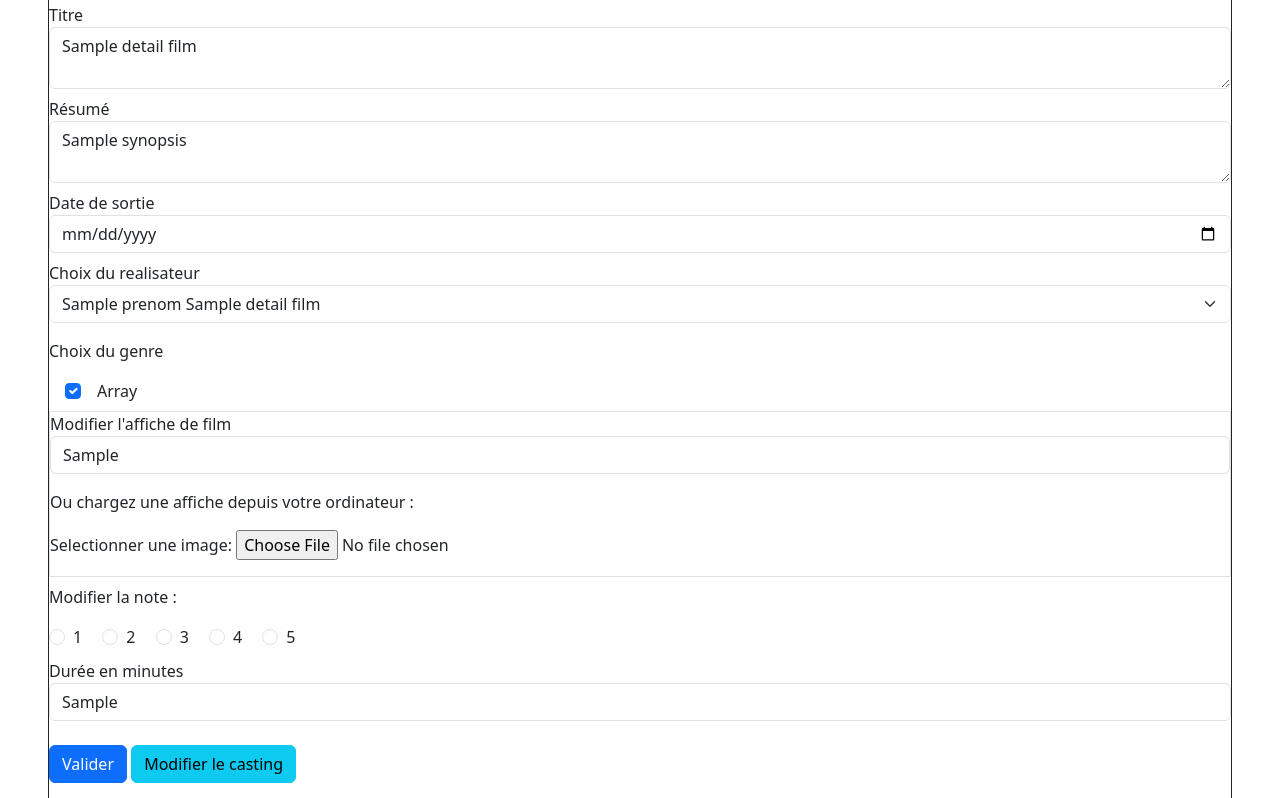
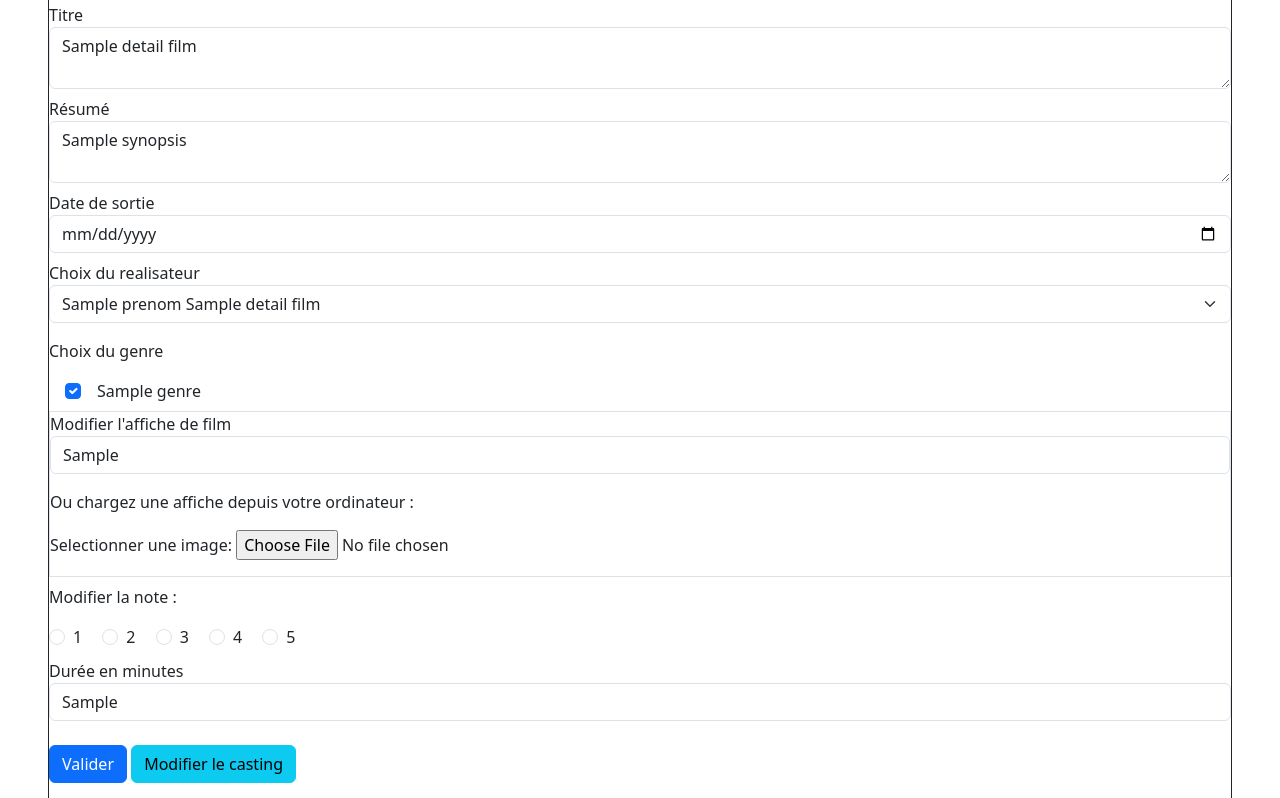
Before and after one commit to Skyflexx/cinema_pdo, a PHP site: template views/movie/formEditMovie.php in a window 1280 px wide. Shown: the part 234-1032 px from the top of the page. Run offline with PHP 8.4, Linux system fonts and the light colour scheme; the template is opened without the code that fills it: most values are stand-ins (such as "Sample title", 1, 10 or a date in 2020); grey boxes marked "Sample" are stand-in pictures.

Commit message:
EditMovie : fix bug

```diff
--- a/views/movie/formEditMovie.php
+++ b/views/movie/formEditMovie.php
@@ -41,8 +41,8 @@
     $checkRating5 = "";
 
     switch ($rating) {
-        case 1: $checkRating1 = "checked"; break; // Via le fetch, $rating = $detail['note']; je récupère la note. Par exemple 1. Dans le cas où la note est 1 on remplit la variable $checkrating1 avec checked.
-        case 2: $checkRating2 = "checked"; break;
+        case 1 : $checkRating1 = "checked"; break; // Via le fetch, $rating = $detail['note']; je récupère la note. Par exemple 1. Dans le cas où la note est 1 on remplit la variable $checkrating1 avec checked.
+        case 2 : $checkRating2 = "checked"; break;
         case 3 : $checkRating3 = "checked"; break;
         case 4 : $checkRating4 = "checked"; break;
         case 5 : $checkRating5 = "checked"; break;
@@ -89,32 +89,17 @@
     <!-- selection du ou des genres -->
 
         <?php
-        // foreach ($nom_genre as $index => $genre){
 
-        //     // Foreach qui va parcourir la liste fetch des genres déjà sélectionnés dans le film
-        //     // (et vu que le fetch id_genre et nom_genre sont liés et donc égaux en terme d'écriture,
-        //     // je peux parcourir l'array des id_genre[] avec l'index de l'array nom_genre[] )
+        // var_dump($id_genre); id_genre est un array qui est alimenté par les genres présents dans la BDD.
 
-        //     echo "<option selected value =".$id_genre[$index].">".$genre."</option>"; // Ainsi, les genres déjà sélectionnés seront pré remplis
+        // Lors du fetch de tous les genres existants, on va au cas par cas voir si dans l'array Genres il y a $id_genre (qui est le genre actuel). Si c'est le cas on rajoute le mot checked directement dans la balise.
 
-        // }
+        while ($genre = $genres->fetch()){ // permet de lister tous les genres existants
 
-            while ($genre = $genres->fetch()){ // permet de lister tous les genres existants
+            echo "<input class ='form-check-input mx-3' name = 'id_genre[]' type ='checkbox' " . (in_array($genre['id_genre'], $id_genre) ? "checked " : "") .
+            "value =".$genre['id_genre'].">".$genre['nom_genre']."";
 
-                // echo "<option value =".$genre['id_genre'].">".$genre['nom_genre']."</option>"; // La value permet de récupérer l'ID du genre.
-
-                // <input class="form-check-input" type="checkbox" value="" id="flexCheckDefault">
-
-                // operateur ternaire : A etudier !
-                echo "<input class ='form-check-input mx-3' name = 'id_genre[]' type ='checkbox' " . (
-                    in_array($genre['id_genre'], $id_genre) // 20 correspond au genre "non défini" Coché par défaut.
-                    ? "checked "
-                    : ""
-                ) . "value =".$genre['id_genre'].">".$genre['nom_genre']."";
-
-                // echo "<input class ='form-check-input' type ='checkbox' value =".$genre['id_genre'].">".$genre['nom_genre']."</input>";
             }
-
         ?>
 
     <!-- https://fr.web.img6.acsta.net/c_310_420/commons/v9/common/empty/empty_portrait.png -->
```
Also changed, not shown: controllers/MovieController.php (+11 -1 lines).
